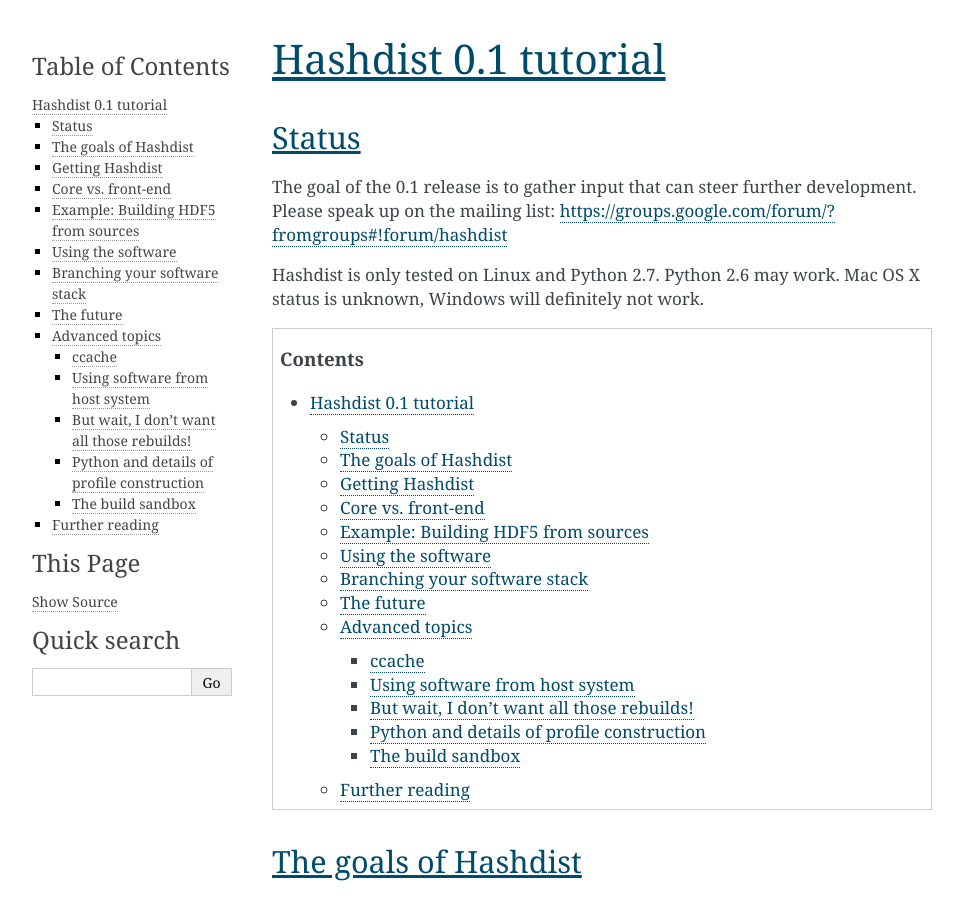
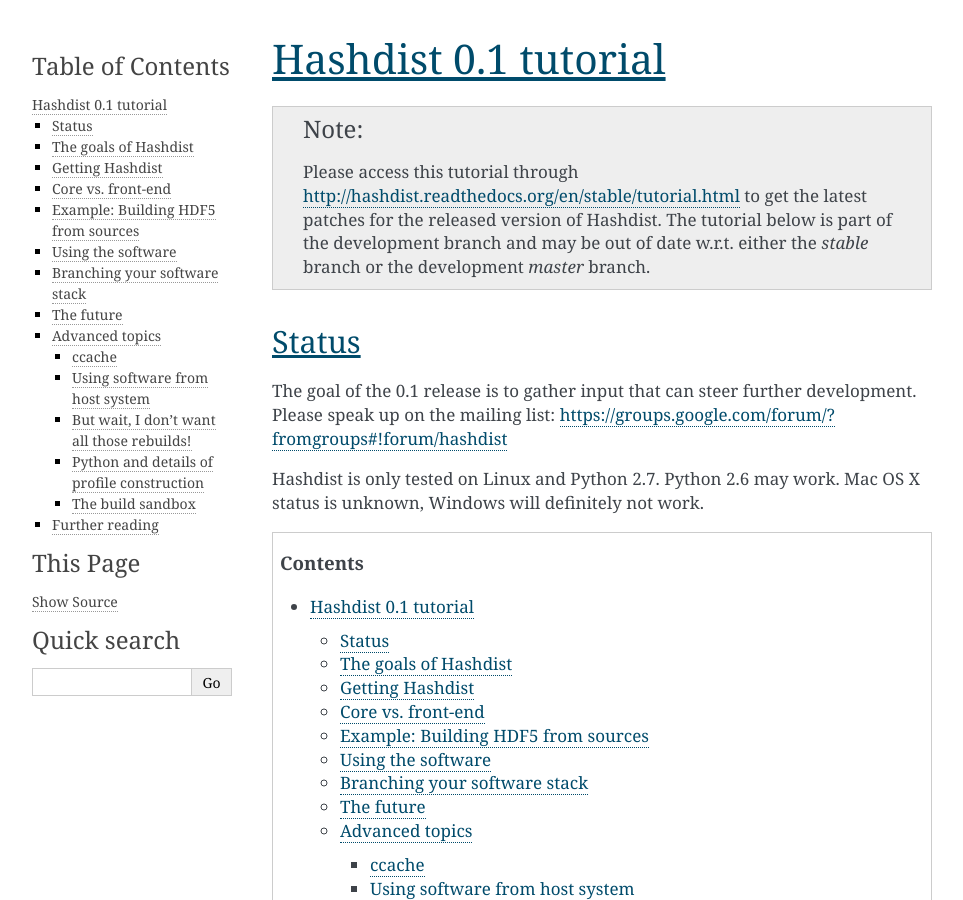
Before and after one commit to hashdist/hashdist, a Sphinx documentation site: the page built from doc/source/tutorial.rst, in a window 1280 px wide and 900 px high. Shown: the whole window, without its empty margins (148-1111 px from the left). Built offline with Sphinx 7.4.7, drawn with Linux system fonts in a browser that asks for light colours; pages that are not in the unit, such as notebooks, are missing from menus.

Commit message:
DOC note in tutorial because tutorial will eventually drift out of sync with stable

```diff
--- a/doc/source/tutorial.rst
+++ b/doc/source/tutorial.rst
@@ -1,5 +1,12 @@
 Hashdist 0.1 tutorial
 ========================
+
+.. note::
+
+   Please access this tutorial through http://hashdist.readthedocs.org/en/stable/tutorial.html
+   to get the latest patches for the released version of Hashdist. The tutorial
+   below is part of the development branch and may be out of date w.r.t. either
+   the `stable` branch or the development `master` branch.
 
 Status
 ------
```
